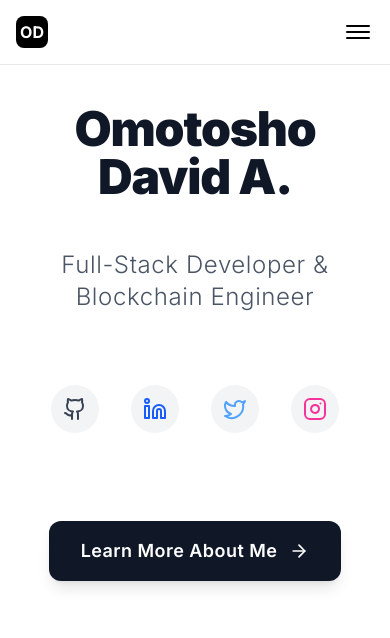
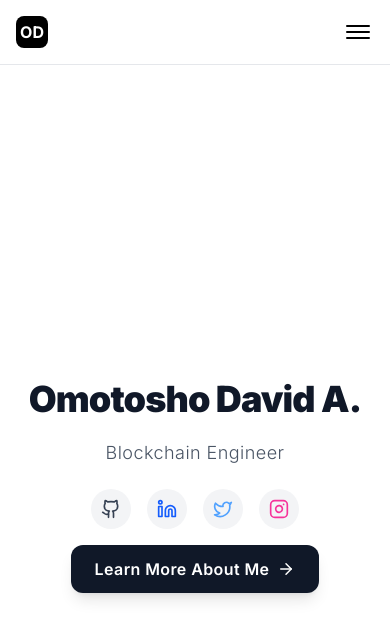
Before and after one commit to O-Midey/Portfolio, a Next.js app: page / in a window 390 px wide. Shown: the top 638 px of the page. Built offline with nearby package versions, Linux system fonts and the light colour scheme.

Commit message:
Fixed homepage

```diff
--- a/src/app/_components/Layout.tsx
+++ b/src/app/_components/Layout.tsx
@@ -5,7 +5,7 @@ export default function Layout({ children }: { children: React.ReactNode }) {
   return (
     <div className="min-h-screen bg-white">
       <Header />
-      <div className="max-w-7xl mx-auto lg:px-2 md:flex gap-8">
+      <div className="max-w-7xl mx-auto  md:flex gap-8">
         <Sidebar />
         <main className="flex-1">{children}</main>
       </div>
--- a/src/app/page.tsx
+++ b/src/app/page.tsx
@@ -1,57 +1,109 @@
+"use client";
+
 import { Github, Linkedin, Twitter, Instagram, ArrowRight } from "lucide-react";
-import AnimatedDiv from "./_components/AnimatedDiv";
+import { useState, useEffect } from "react";
+
+type AnimatedDivProps = {
+  children: React.ReactNode;
+  className?: string;
+};
+const AnimatedDiv = ({ children, className }: AnimatedDivProps) => {
+  return <div className={className}>{children}</div>;
+};
 
 export default function HomePage() {
+  const titles = [
+    "Full-Stack Developer",
+    "Blockchain Engineer",
+    // "Mobile App Developer",
+  ];
+
+  const [currentTitle, setCurrentTitle] = useState(0);
+  const [isAnimating, setIsAnimating] = useState(false);
+
+  useEffect(() => {
+    const interval = setInterval(() => {
+      setIsAnimating(true);
+      setTimeout(() => {
+        setCurrentTitle((prev) => (prev + 1) % titles.length);
+        setIsAnimating(false);
+      }, 500);
+    }, 3000);
+
+    return () => clearInterval(interval);
+  }, []);
+
   return (
-    <AnimatedDiv className="space-y-16 h-screen">
+    <AnimatedDiv className="h-screen flex items-center justify-center px-4 py-8 sm:px-6 lg:px-8">
       {/* Hero Section */}
-      <div className="text-center py-10 flex flex-col items-center justify-center gap-6 px-4 lg:px-8">
-        <h1 className="text-5xl md:text-7xl font-black text-gray-900 mb-6 tracking-tight leading-none">
+      <div className="text-center flex flex-col items-center justify-center gap-4 sm:gap-6 lg:gap-8 max-w-5xl w-full">
+        {/* Main Heading */}
+        <h1 className="text-4xl sm:text-5xl md:text-6xl lg:text-7xl font-black text-gray-900 tracking-tight leading-none">
           Omotosho David A.
         </h1>
-        <p className="text-2xl md:text-3xl text-gray-600 mb-12 max-w-3xl mx-auto font-light tracking-wide">
-          Full-Stack Developer & Blockchain Engineer
-        </p>
 
-        <div className="flex items-center justify-center gap-8 mb-16">
+        {/* Subheading*/}
+        <div className="text-lg sm:text-xl md:text-2xl lg:text-3xl text-gray-600 max-w-3xl font-light tracking-wide h-10 sm:h-12 md:h-14 lg:h-16 flex items-center justify-center overflow-hidden">
+          <span
+            className={`transition-all duration-500 ${
+              isAnimating
+                ? "opacity-0 -translate-y-8 scale-95 blur-sm"
+                : "opacity-100 translate-y-0 scale-100 blur-0"
+            }`}
+            style={{
+              transform: isAnimating ? "rotateX(90deg)" : "rotateX(0deg)",
+              transformStyle: "preserve-3d",
+            }}
+          >
+            {titles[currentTitle]}
+          </span>
+        </div>
+
+        {/* Social Links */}
+        <div className="flex items-center justify-center gap-4 sm:gap-6 lg:gap-8 sm:my-6 lg:my-8">
           <a
             href="https://github.com/o-midey"
             target="_blank"
-            className="p-3 bg-gray-100 rounded-full hover:bg-gray-200 transition-all duration-300 hover:scale-110"
+            rel="noopener noreferrer"
+            className="p-2.5 sm:p-3 bg-gray-100 rounded-full hover:bg-gray-200 transition-all duration-300 hover:scale-110"
           >
-            <Github size={24} className="text-gray-700" />
+            <Github size={20} className="text-gray-700 sm:w-6 sm:h-6" />
           </a>
           <a
             href="https://linkedin.com/in/omotosho-david"
             target="_blank"
-            className="p-3 bg-gray-100 rounded-full hover:bg-blue-100 transition-all duration-300 hover:scale-110"
+            rel="noopener noreferrer"
+            className="p-2.5 sm:p-3 bg-gray-100 rounded-full hover:bg-blue-100 transition-all duration-300 hover:scale-110"
           >
-            <Linkedin size={24} className="text-blue-600" />
+            <Linkedin size={20} className="text-blue-600 sm:w-6 sm:h-6" />
           </a>
           <a
             href="https://twitter.com/meeedzy"
             target="_blank"
-            className="p-3 bg-gray-100 rounded-full hover:bg-blue-50 transition-all duration-300 hover:scale-110"
+            rel="noopener noreferrer"
+            className="p-2.5 sm:p-3 bg-gray-100 rounded-full hover:bg-blue-50 transition-all duration-300 hover:scale-110"
           >
-            <Twitter size={24} className="text-blue-400" />
+            <Twitter size={20} className="text-blue-400 sm:w-6 sm:h-6" />
           </a>
           <a
             href="https://instagram.com/thismidey"
             target="_blank"
-            className="p-3 bg-gray-100 rounded-full hover:bg-pink-50 transition-all duration-300 hover:scale-110"
+            rel="noopener noreferrer"
+            className="p-2.5 sm:p-3 bg-gray-100 rounded-full hover:bg-pink-50 transition-all duration-300 hover:scale-110"
           >
-            <Instagram size={24} className="text-pink-500" />
+            <Instagram size={20} className="text-pink-500 sm:w-6 sm:h-6" />
           </a>
         </div>
 
+        {/* CTA Button */}
         <a
           href="/about"
-          className="group inline-flex items-center gap-3 px-8 py-4 bg-gray-900 text-white rounded-xl hover:bg-gray-800 transition-all duration-300 font-semibold text-lg tracking-wide shadow-lg hover:shadow-xl"
+          className="group inline-flex items-center gap-2 sm:gap-3 px-6 sm:px-8 py-3 sm:py-4 bg-gray-900 text-white rounded-xl hover:bg-gray-800 transition-all duration-300 font-semibold text-base sm:text-lg tracking-wide shadow-lg hover:shadow-xl"
         >
           Learn More About Me
           <ArrowRight
             className="transform transition-transform duration-300 group-hover:translate-x-1"
-            size={20}
+            size={18}
           />
         </a>
       </div>
```
